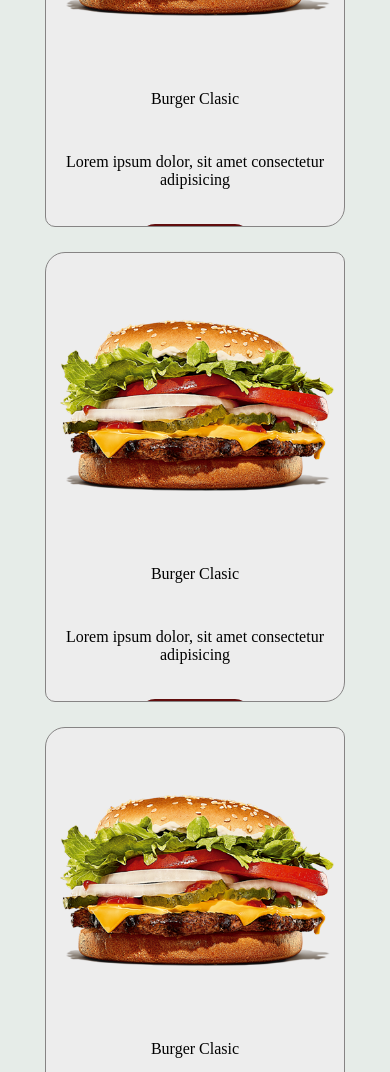
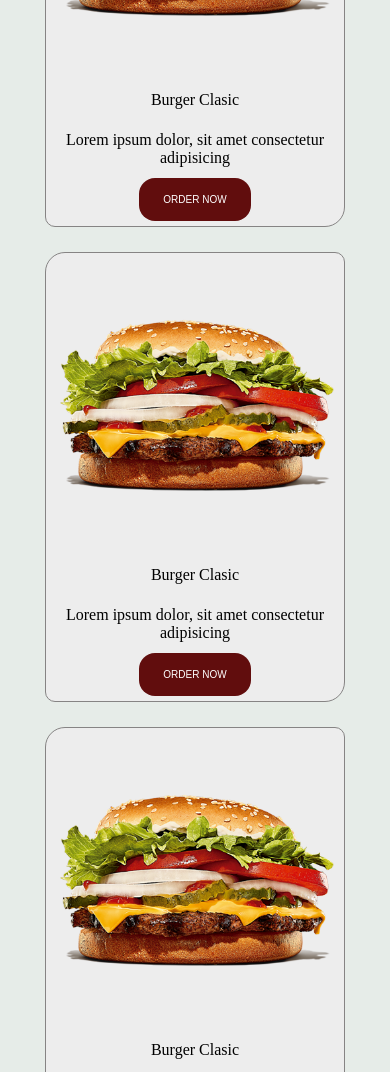
Before and after one commit to Facucoyne/BurgerLand, a plain HTML site: page index.html in a window 390 px wide. Shown: the part 3160-4232 px from the top of the page. Drawn offline with Linux system fonts and the light colour scheme.

Commit message:
btnCommit

```diff
--- a/css/main.css
+++ b/css/main.css
@@ -566,6 +566,13 @@ box-shadow: 4px 10px 38px 3px rgba(0,0,0,0.75);
 }
 
 
+/*Productos*/
+@media screen and (max-width: 517px){
+    .TextoCard p {
+     margin: 1px;
+    }
+}
+
 @media screen and (max-width: 800px) {
     .container-img{
         width: 95%;
```
